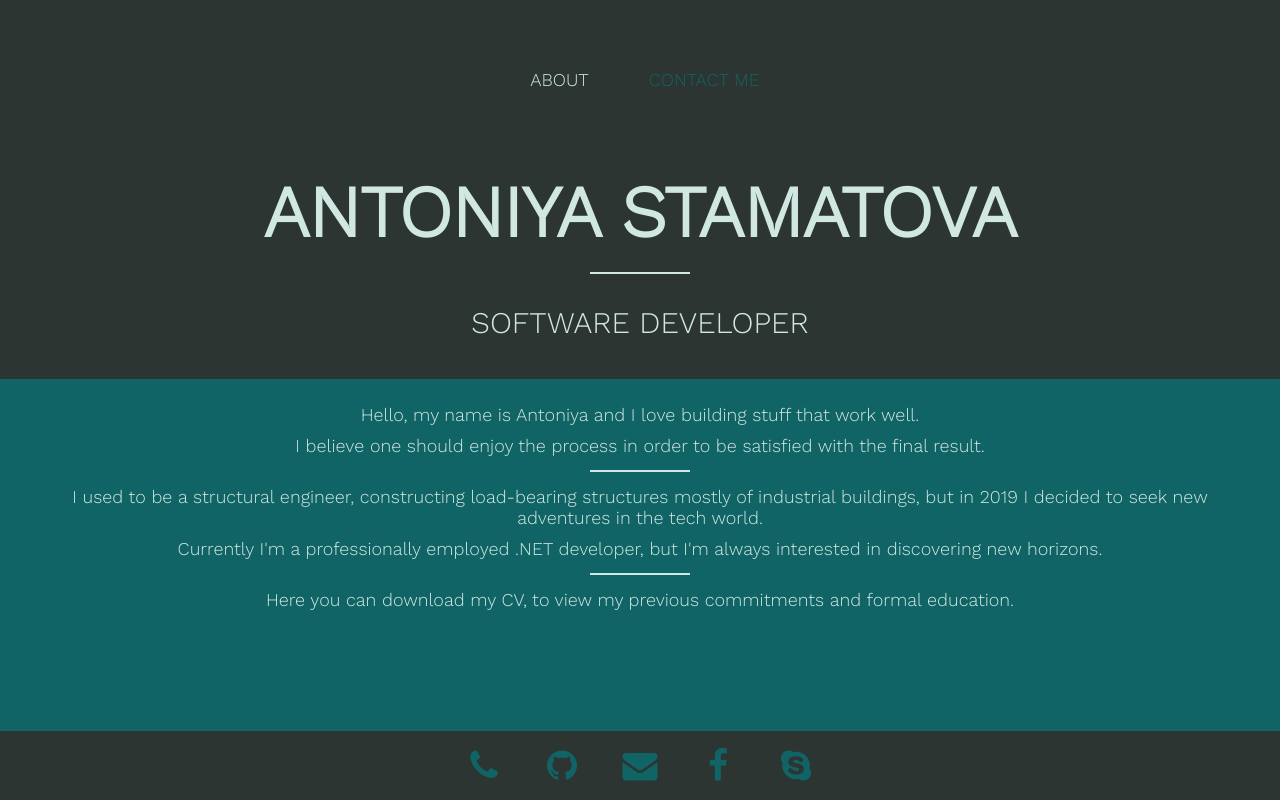
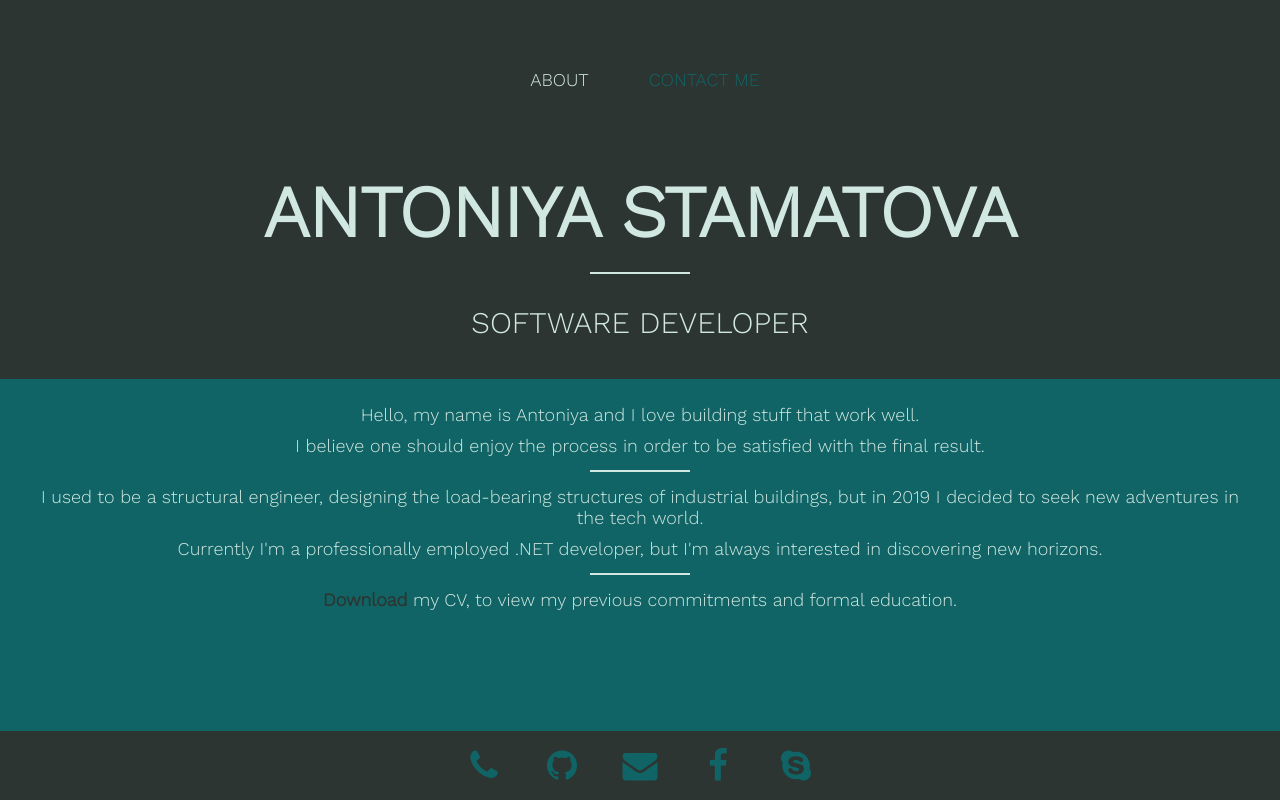
Before and after one commit to TonyStamatova/TonyStamatova.github.io, a React app: page /#/ in a window 1280 px wide. Built offline with nearby package versions, Linux system fonts and the light colour scheme.

Commit message:
Add download link and file for CV

```diff
--- a/src/components/About.css
+++ b/src/components/About.css
@@ -6,3 +6,13 @@
 p {
     padding: 5px;
 }
+
+a {
+    color: var(--dark);
+    font-weight: bolder;
+}
+
+a:hover {
+    color: var(--light);
+    font-weight: normal;
+}
--- a/src/components/About.jsx
+++ b/src/components/About.jsx
@@ -8,10 +8,10 @@ class About extends Component {
         <p>Hello, my name is Antoniya and I love building stuff that work well.</p>
         <p>I believe one should enjoy the process in order to be satisfied with the final result.</p>
         <hr />
-        <p>I used to be a structural engineer, constructing load-bearing structures mostly of industrial buildings, but in 2019 I decided to seek new adventures in the tech world.</p>
+        <p>I used to be a structural engineer, designing the load-bearing structures of industrial buildings, but in 2019 I decided to seek new adventures in the tech world.</p>
         <p>Currently I'm a professionally employed .NET developer, but I'm always interested in discovering new horizons.</p>
         <hr />
-        <p>Here you can download my CV, to view my previous commitments and formal education.</p>
+        <p><a href="./CV_Antoniya_Stamatova.pdf" download>Download</a> my CV, to view my previous commitments and formal education.</p>
       </div>
     );
   }
```
Also changed, not shown: 1 other file (tests, documents, lock files or other folders).
